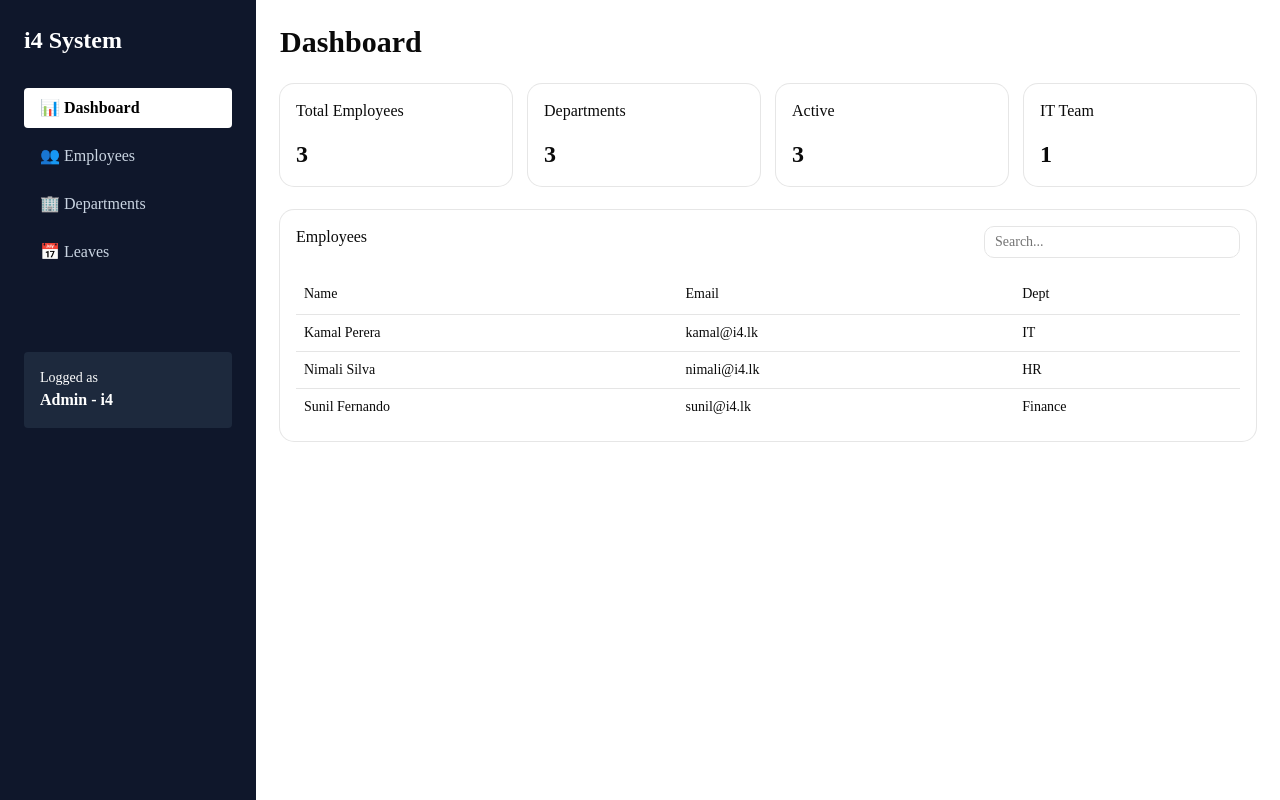
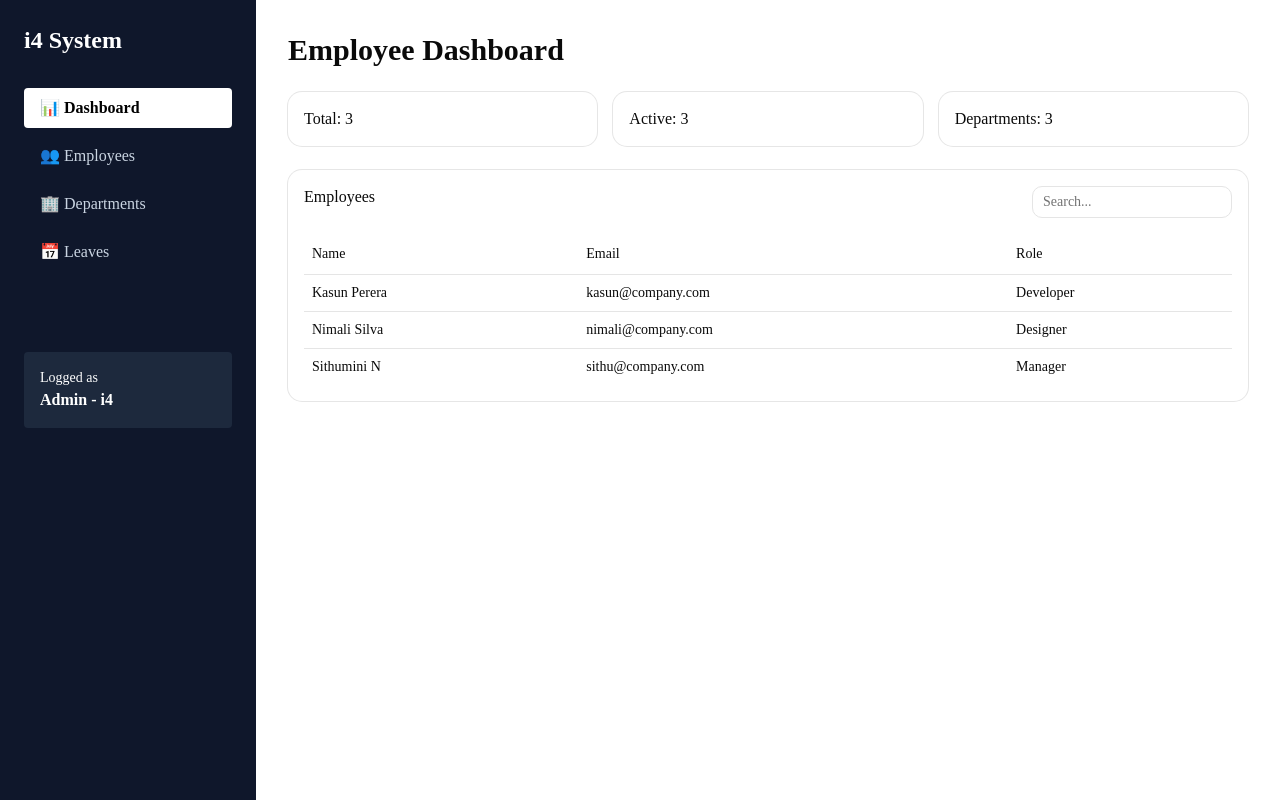
Before and after one commit to SithuminiN/i4-matrix-assignment-1, a Next.js app: page / in a window 1280 px wide. Built offline with nearby package versions, Linux system fonts and the light colour scheme.

Commit message:
feat: final dashboard working

```diff
--- a/app/page.tsx
+++ b/app/page.tsx
@@ -1,49 +1,45 @@
 "use client"
 import { useState } from "react"
-import { employees as initialData, Employee } from "@/lib/data"
 import { Card, CardContent, CardHeader, CardTitle } from "@/components/ui/card"
+import { Input } from "@/components/ui/input"
 import { Table, TableBody, TableCell, TableHead, TableHeader, TableRow } from "@/components/ui/table"
-import { Button } from "@/components/ui/button"
-import { Input } from "@/components/ui/input"
 
-export default function Page() {
-  const [emps, setEmps] = useState<Employee[]>(initialData)
+const employees = [
+  { id: 1, name: "Kasun Perera", email: "kasun@company.com", role: "Developer" },
+  { id: 2, name: "Nimali Silva", email: "nimali@company.com", role: "Designer" },
+  { id: 3, name: "Sithumini N", email: "sithu@company.com", role: "Manager" },
+]
+
+export default function Dashboard() {
   const [search, setSearch] = useState("")
 
-  // Dashboard stats - Step 2 API enakan mock
-  const stats = {
-    total: emps.length,
-    departments: [...new Set(emps.map(e => e.department))].length,
-    active: emps.length,
-    itDept: emps.filter(e => e.department === "IT").length
-  }
-
-  const filtered = emps.filter(e => e.name.toLowerCase().includes(search.toLowerCase()))
+  const filtered = employees.filter(e =>
+    e.name.toLowerCase().includes(search.toLowerCase())
+  )
 
   return (
-    <div className="p-6 space-y-6">
-      <h1 className="text-3xl font-bold">Dashboard</h1>
+    <div className="p-8 space-y-6">
+      <h1 className="text-3xl font-bold">Employee Dashboard</h1>
 
-      {/* Dashboard Cards - Oya ge main wada */}
-      <div className="grid grid-cols-1 md:grid-cols-4 gap-4">
-        <Card><CardHeader><CardTitle>Total Employees</CardTitle></CardHeader><CardContent className="text-2xl font-bold">{stats.total}</CardContent></Card>
-        <Card><CardHeader><CardTitle>Departments</CardTitle></CardHeader><CardContent className="text-2xl font-bold">{stats.departments}</CardContent></Card>
-        <Card><CardHeader><CardTitle>Active</CardTitle></CardHeader><CardContent className="text-2xl font-bold">{stats.active}</CardContent></Card>
-        <Card><CardHeader><CardTitle>IT Team</CardTitle></CardHeader><CardContent className="text-2xl font-bold">{stats.itDept}</CardContent></Card>
+      {/* Stats Cards */}
+      <div className="grid grid-cols-3 gap-4">
+        <Card><CardHeader><CardTitle>Total: {employees.length}</CardTitle></CardHeader></Card>
+        <Card><CardHeader><CardTitle>Active: {employees.length}</CardTitle></CardHeader></Card>
+        <Card><CardHeader><CardTitle>Departments: 3</CardTitle></CardHeader></Card>
       </div>
 
       {/* Employee List - kalin thibba eka */}
       <Card>
         <CardHeader className="flex flex-row justify-between">
           <CardTitle>Employees</CardTitle>
-          <Input placeholder="Search..." value={search} onChange={e => setSearch(e.target.value)} className="w-64" />
+          <Input placeholder="Search..." value={search} onChange={e => setSearch(e.target.value)} className="max-w-[200px]" />
         </CardHeader>
         <CardContent>
           <Table>
-            <TableHeader><TableRow><TableHead>Name</TableHead><TableHead>Email</TableHead><TableHead>Dept</TableHead></TableRow></TableHeader>
+            <TableHeader><TableRow><TableHead>Name</TableHead><TableHead>Email</TableHead><TableHead>Role</TableHead></TableRow></TableHeader>
             <TableBody>
               {filtered.map(e => (
-                <TableRow key={e.id}><TableCell>{e.name}</TableCell><TableCell>{e.email}</TableCell><TableCell>{e.department}</TableCell></TableRow>
+                <TableRow key={e.id}><TableCell>{e.name}</TableCell><TableCell>{e.email}</TableCell><TableCell>{e.role}</TableCell></TableRow>
               ))}
             </TableBody>
           </Table>
```
